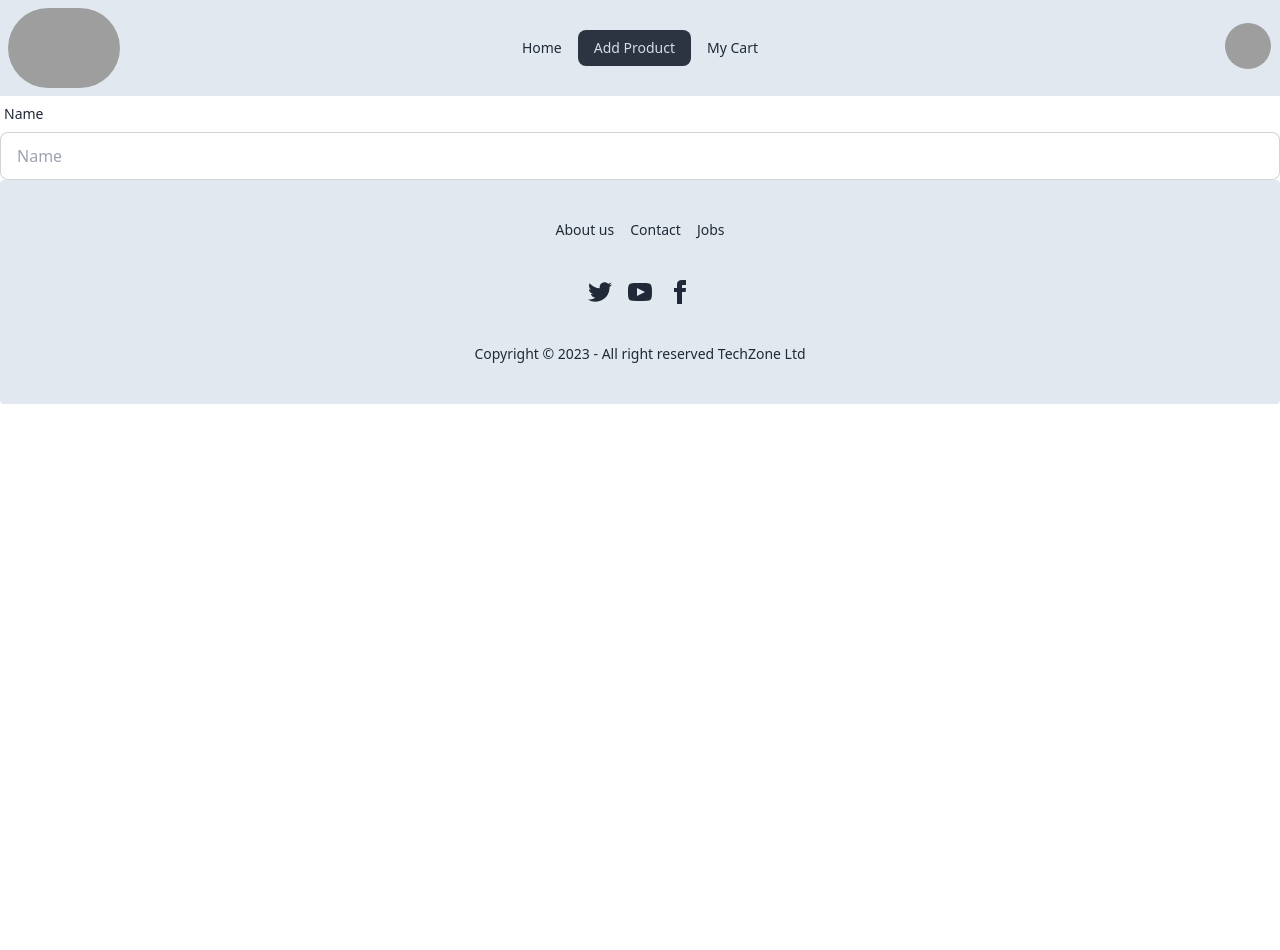
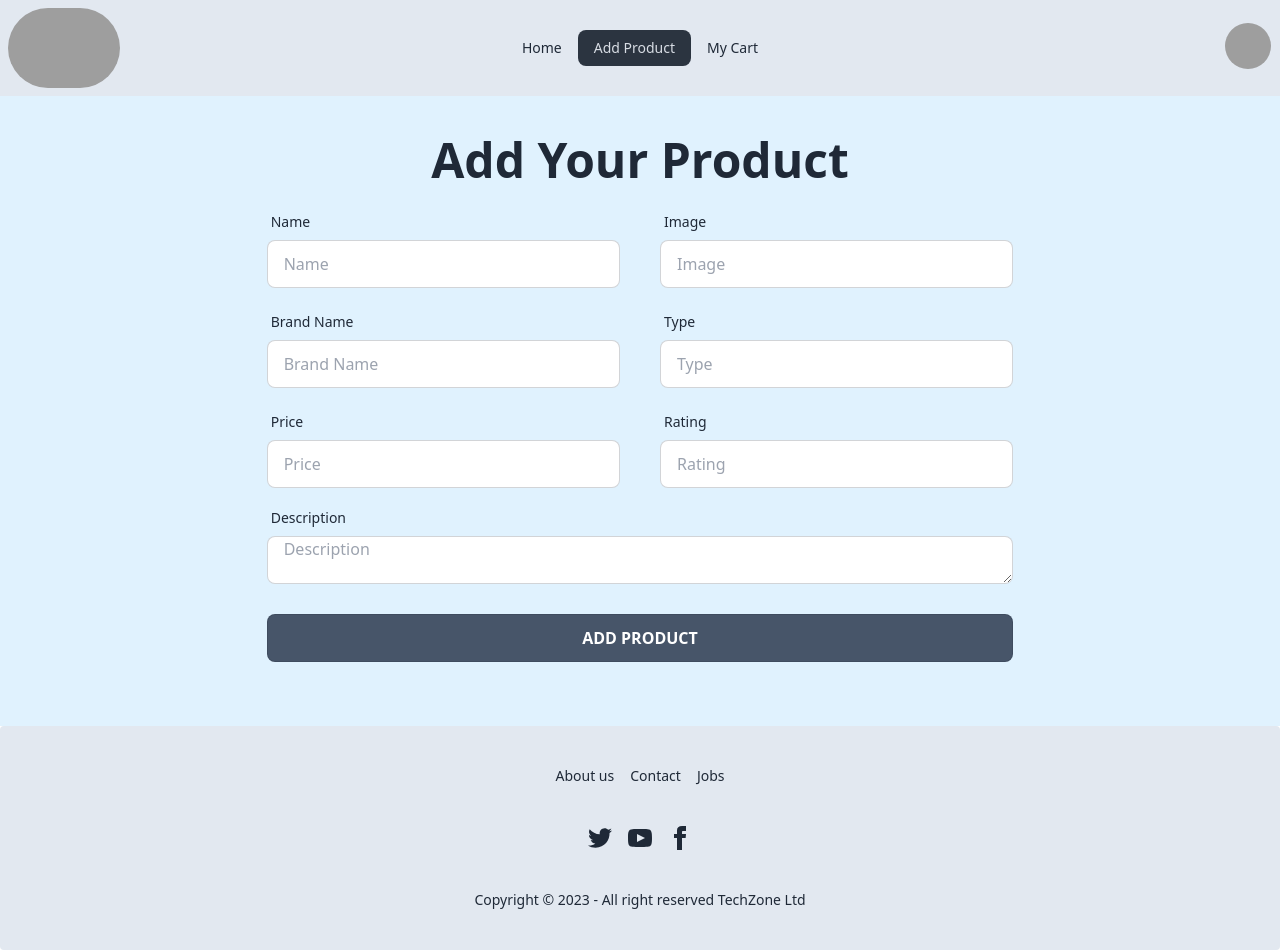
Before and after one commit to mdridoyali/techZone-client-10, a React (Vite) app: page /addProduct in a window 1280 px wide. Before the commit the page ends 800 px from the top, so only its background shows below. Built offline with nearby package versions, Linux system fonts and the light colour scheme; no server answers; grey boxes are pictures that could not be loaded.

Commit message:
add product page have created

```diff
--- a/src/Component/AddProduct.jsx
+++ b/src/Component/AddProduct.jsx
@@ -1,11 +1,22 @@
+const AddProduct = () => {
 
+    const handleAddProduct = (e) =>{
+        e.preventDefault()
+        const form = e.target;
+        const name = form.name.value
+        const image = form.image.value
+        console.log(name, image)
 
-const AddProduct = () => {
+    }
   return (
-        <div>
-            <div>
-                <form>
-                <div className="form-control">
+    <div className="bg-sky-100">
+      <h2 className="text-center text-5xl font-semibold pt-10">
+        Add Your Product
+      </h2>
+      <div className=" w-11/12 md:w-9/12 lg:w-7/12 mx-auto mt-5 pb-16 ">
+        <form onSubmit={handleAddProduct} className=" mx-auto text-center ">
+          <div className="grid gap-x-10 gap-y-4 md:grid-cols-2 mx-auto text-center">
+            <div className="">
               <label className="label">
                 <span className="label-text">Name</span>
               </label>
@@ -13,7 +24,81 @@ const AddProduct = () => {
                 type="text"
                 name="name"
                 placeholder="Name"
-                    className="input input-bordered"
+                className="input w-full input-bordered"
+              />
+            </div>
+            <div className="">
+              <label className="label">
+                <span className="label-text">Image</span>
+              </label>
+              <input
+                type="text"
+                name="image"
+                placeholder="Image"
+                className="input w-full input-bordered"
+              />
+            </div>
+            <div className="">
+              <label className="label">
+                <span className="label-text">Brand Name</span>
+              </label>
+              <input
+                type="text"
+                name="brandName"
+                placeholder="Brand Name"
+                className="input w-full input-bordered"
+              />
+            </div>
+            <div className="">
+              <label className="label">
+                <span className="label-text">Type</span>
+              </label>
+              <input
+                type="text"
+                name="type"
+                placeholder="Type"
+                className="input w-full input-bordered"
+              />
+            </div>
+            <div className="">
+              <label className="label">
+                <span className="label-text">Price</span>
+              </label>
+              <input
+                type="text"
+                name="price"
+                placeholder="Price"
+                className="input w-full input-bordered"
+              />
+            </div>
+            <div className="">
+              <label className="label">
+                <span className="label-text">Rating</span>
+              </label>
+              <input
+                type="text"
+                name="rating"
+                placeholder="Rating"
+                className="input w-full input-bordered"
+              />
+            </div>
+          </div>
+          <div className="my-3">
+            <label className="label">
+              <span className="label-text">Description</span>
+            </label>
+            <textarea
+              type="text"
+              name="description"
+              placeholder="Description"
+              className="input w-full input-bordered"
+            />
+          </div>
+          <div className="pt-3">
+            <input
+              type="submit"
+              value={'Add Product'}
+              className="input w-full input-bordered btn bg-slate-600 text-white hover:text-black"
             />
           </div>
         </form>
```
Lines whose indentation alone changed are shown as unchanged.
